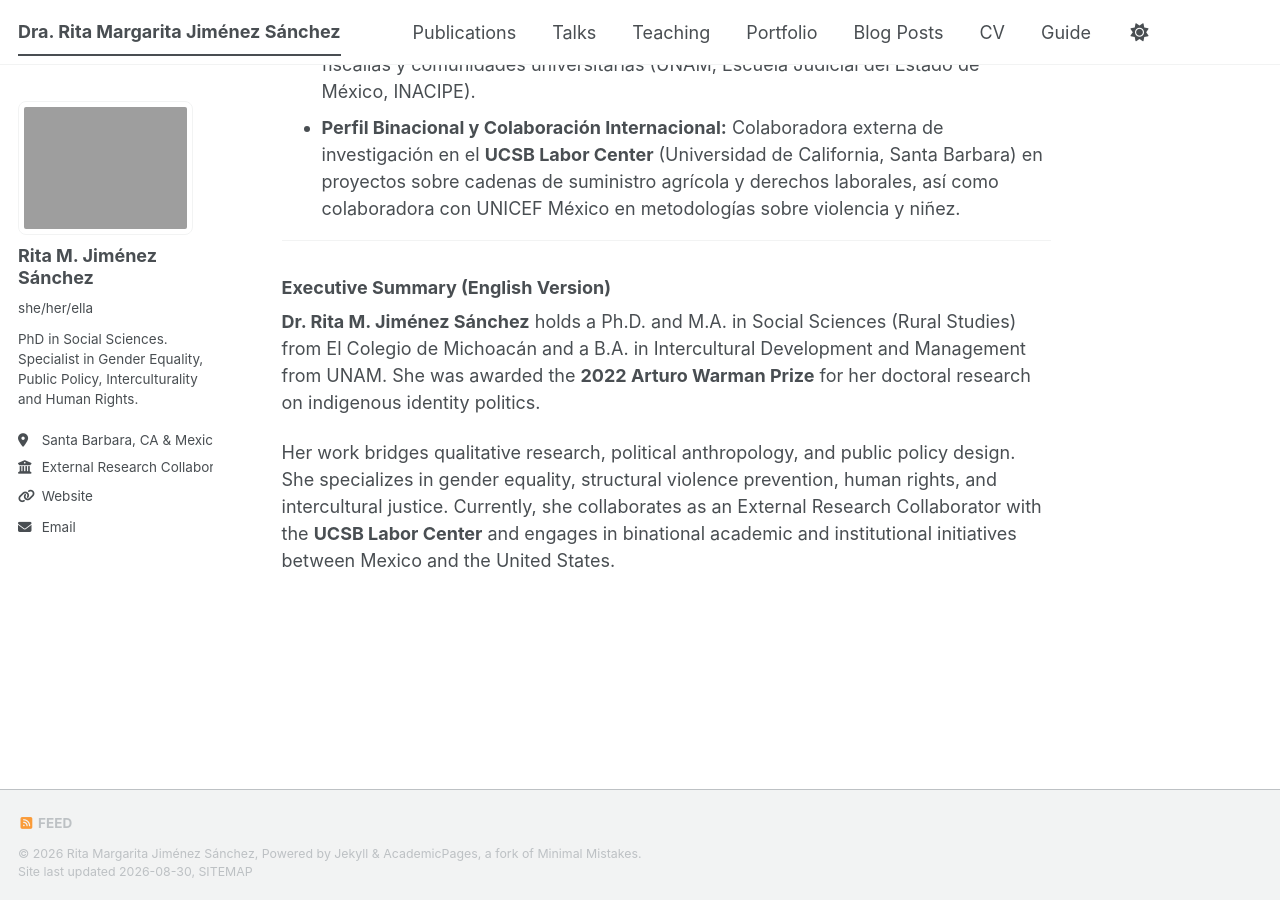
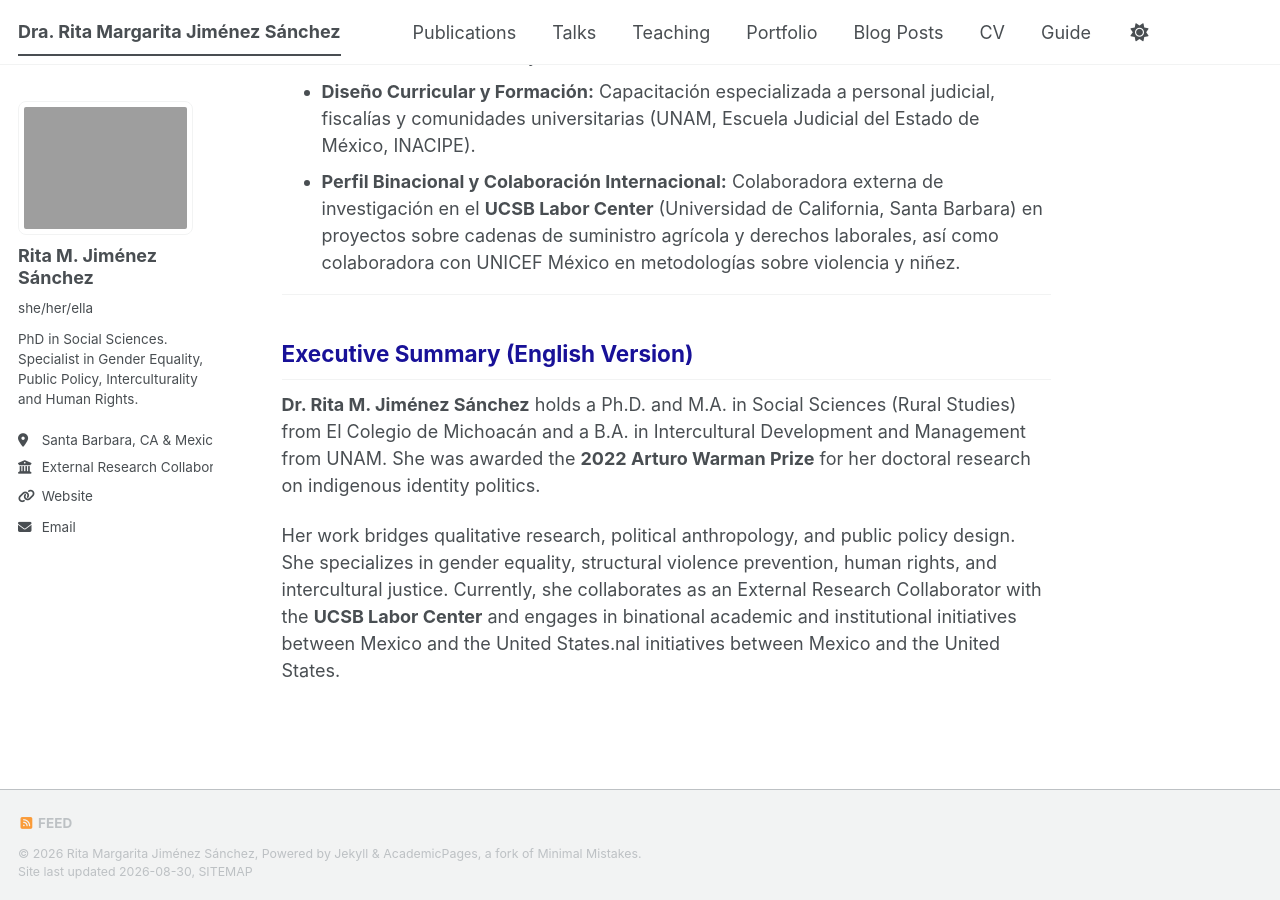
Before and after one commit to RitaJisa/RitaJisa.github.io, a Jekyll site: the page built from _pages/about.md, in a window 1280 px wide and 900 px high, scrolled down 932 px. Built offline with Jekyll 4.4.1, drawn with Linux system fonts in a browser that asks for light colours; a style sheet for code colours, icons or effects is not loaded.

Commit message:
Update about.md
cambiaron colores página enfrente

```diff
--- a/_pages/about.md
+++ b/_pages/about.md
@@ -8,15 +8,14 @@ redirect_from:
   - /about.html
 ---
 
-Dra. Rita Margarita Jiménez Sánchez
-===
-**Investigadora y Consultora Especializada en Antropología Política, Estudios Rurales, Género y Derechos Humanos**
+<h1 style="color: #181198; margin-bottom: 5px;">Dra. Rita Margarita Jiménez Sánchez</h1>
+<p style="font-weight: bold; font-size: 1.1em; color: #444;">Investigadora y Consultora Especializada en Antropología Política, Estudios Rurales, Género y Derechos Humanos</p>
 
-[English Version Below / Versión en Inglés más abajo]
+<p><a href="#english-version" style="color: #981191;">[English Version Below / Versión en Inglés más abajo]</a></p>
 
 ---
 
-### Biografía Profesional
+<h2 style="color: #181198;">Biografía Profesional</h2>
 
 Doctora y Maestra en Ciencias Sociales con especialidad en Estudios Rurales por **El Colegio de Michoacán (COLMICH)** y Licenciada en Desarrollo y Gestión Interculturales por la **UNAM**.
 
@@ -26,7 +25,7 @@ Su rigor académico fue reconocido en 2022 con el **Premio Arturo Warman** a la
 
 ---
 
-### Áreas de Especialización e Impacto Institucional
+<h2 style="color: #5C1198;">Áreas de Especialización e Impacto Institucional</h2>
 
 * **Investigación Cualitativa y Etnográfica:** Amplia experiencia en trabajo de campo, diagnósticos comunitarios participativos y análisis de discurso normativo e institucional.
 * **Derechos Humanos y Perspectiva de Género:** Diseño de políticas públicas, modelos de evaluación para Centros de Justicia para Mujeres (INACIPE) y análisis de violencias estructurales y feminicidio.
@@ -35,8 +34,8 @@ Su rigor académico fue reconocido en 2022 con el **Premio Arturo Warman** a la
 
 ---
 
-### Executive Summary (English Version)
+<h2 id="english-version" style="color: #181198;">Executive Summary (English Version)</h2>
 
 **Dr. Rita M. Jiménez Sánchez** holds a Ph.D. and M.A. in Social Sciences (Rural Studies) from El Colegio de Michoacán and a B.A. in Intercultural Development and Management from UNAM. She was awarded the **2022 Arturo Warman Prize** for her doctoral research on indigenous identity politics.
 
-Her work bridges qualitative research, political anthropology, and public policy design. She specializes in gender equality, structural violence prevention, human rights, and intercultural justice. Currently, she collaborates as an External Research Collaborator with the **UCSB Labor Center** and engages in binational academic and institutional initiatives between Mexico and the United States.
+Her work bridges qualitative research, political anthropology, and public policy design. She specializes in gender equality, structural violence prevention, human rights, and intercultural justice. Currently, she collaborates as an External Research Collaborator with the **UCSB Labor Center** and engages in binational academic and institutional initiatives between Mexico and the United States.nal initiatives between Mexico and the United States.
```
